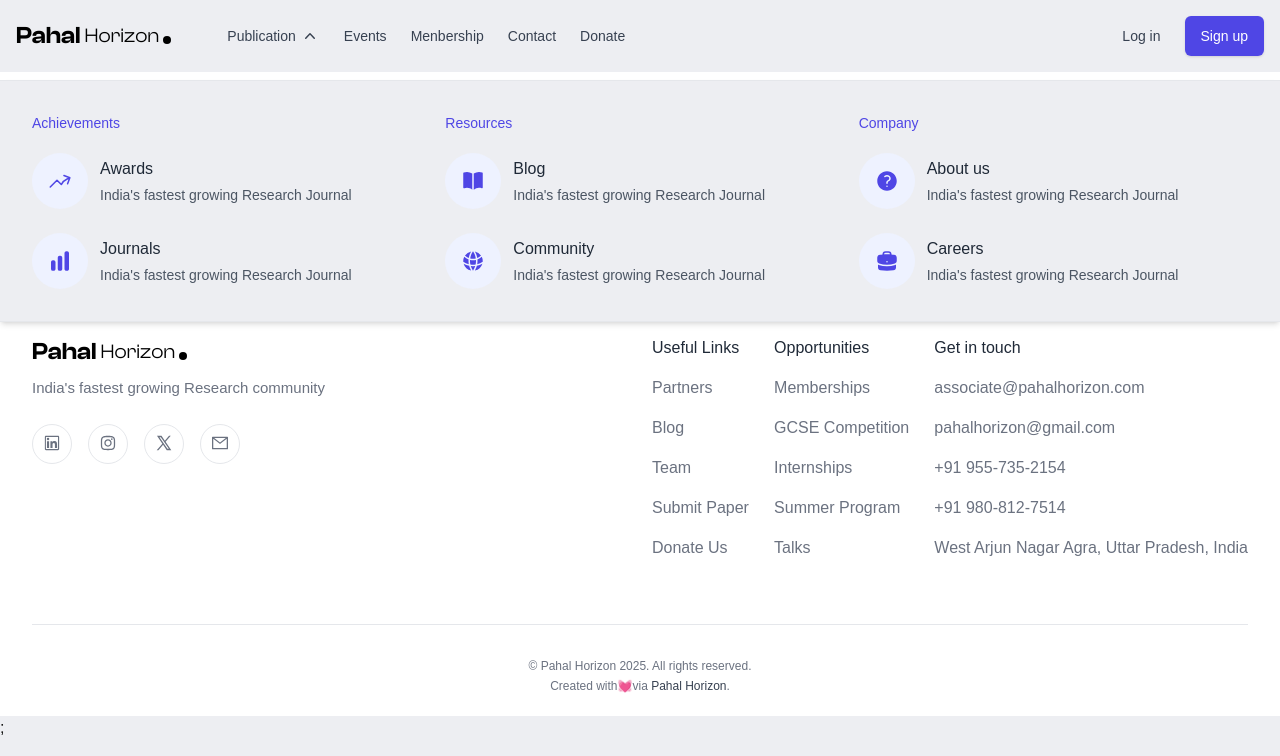
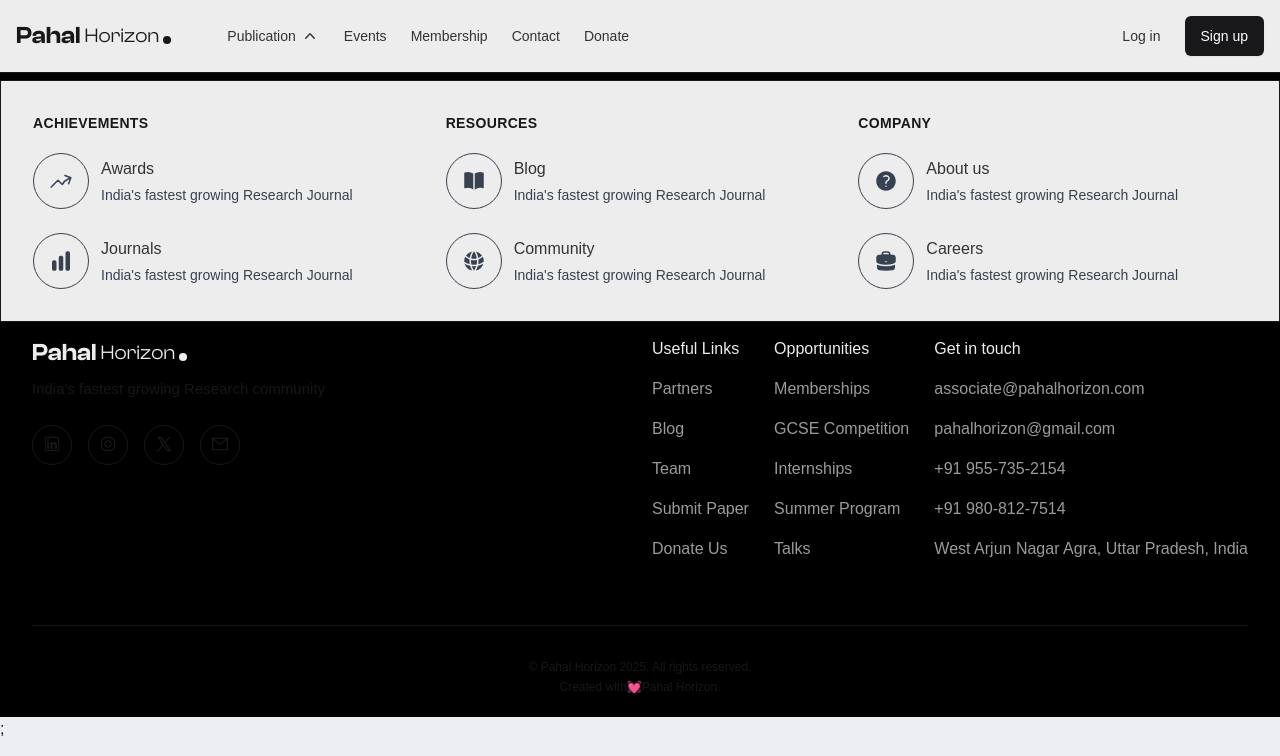
Before and after one commit to abhay-on-git/Pahal-Horizon, a Next.js app: page /footer in a window 1280 px wide. Both pictures are taken after a click on the button "Publication". Shown: the top 756 px of the page. Built offline with nearby package versions, Linux system fonts and the light colour scheme.

Commit message:
changed-theme

```diff
--- a/app/(sections)/about/page.tsx
+++ b/app/(sections)/about/page.tsx
@@ -27,11 +27,11 @@
           whileInView={{ opacity: 1, y: 0 }}
           transition={{ duration: 0.8}}
           className="max-w-xl px-4 space-y-3 mt-6 sm:px-0 md:mt-0 lg:max-w-2xl">
-            <h3 className="text-indigo-600 font-semibold">Pahal Horizon</h3>
-            <p className="text-gray-800 text-3xl font-semibold sm:text-4xl">
+            <h3 className="text-primary font-semibold">Pahal Horizon</h3>
+            <p className="text-gray text-3xl font-semibold sm:text-4xl">
               India&apos;s fastest growing Research community
             </p>
-            <p className="mt-3 text-gray-600">
+            <p className="mt-3 text-gray">
               Join a thriving community of scholars dedicated to advancing
               research through global collaboration, innovation, and meaningful
               connections. Engage with leading minds, share groundbreaking
@@ -40,7 +40,7 @@
             </p>
             <Link
               href="#"
-              className="inline-flex gap-x-1 items-center text-indigo-600 hover:text-indigo-500 duration-150 font-medium"
+              className="inline-flex gap-x-1 items-center text-primary hover:text-secondary duration-150 font-medium"
             >
               Learn more
               <svg
--- a/app/(sections)/footer/page.tsx
+++ b/app/(sections)/footer/page.tsx
@@ -88,10 +88,10 @@
   ];
 
   return (
-    <div className="w-full pt-8 bg-white">
-      <footer className="text-gray-500 bg-white px-4 py-5 max-w-screen-xl mx-auto md:px-8">
+    <div className="w-full pt-8 bg-black">
+      <footer className="text-gray-500 bg-black px-4 py-5 max-w-screen-xl mx-auto md:px-8">
         <div className="mx-auto mb-16 max-w-md">
-          <strong className="block text-center text-xl font-clash font-semibold text-gray-900 sm:text-3xl">
+          <strong className="block text-center text-xl font-clash font-semibold text-background sm:text-3xl">
             Want us to email you with our latest Journals ?
           </strong>
 
@@ -109,7 +109,7 @@
                 placeholder="john@doe.com"
               />
 
-              <button className="absolute end-1 top-1/2 -translate-y-1/2 rounded-lg bg-blue-600 px-5 py-3 text-sm font-medium text-white transition hover:bg-blue-700">
+              <button className="absolute end-1 top-1/2 -translate-y-1/2 rounded-lg bg-primary px-5 py-3 text-sm font-medium text-background transition hover:bg-secondary">
                 Subscribe
               </button>
             </div>
@@ -119,16 +119,16 @@
           <div className="flex-1">
             <div className="max-w-xs">
               {/* <Image src="" className="w-32" alt={""} /> */}
-              <div className="flex items-center text-black gap-1 justify-start">
+              <div className="flex items-center text-background gap-1 justify-start">
                 <span className="text-3xl sm:text-2xl font-clash font-semibold">
                   Pahal{" "}
                 </span>
                 <span className="text-2xl sm:text-xl font-clash font-medium">
                   Horizon
                 </span>
-                <span className="w-2 h-2 mt-2 rounded-full bg-black"></span>
+                <span className="w-2 h-2 mt-2 rounded-full bg-background"></span>
               </div>
-              <p className="leading-relaxed mt-2 text-[15px]">
+              <p className="leading-relaxed mt-2 text-[15px] text-gray-400">
                 India&apos;s fastest growing Research community
               </p>
             </div>
@@ -163,12 +163,12 @@
           <div className="flex-1 mt-10 space-y-6 items-center justify-between sm:flex md:space-y-0 md:mt-0">
             {footerNavs.map((item, idx) => (
               <ul className="space-y-4" key={idx}>
-                <h4 className="text-gray-800 font-medium">{item.label}</h4>
+                <h4 className="text-background font-medium">{item.label}</h4>
                 {item.items.map((el, idx) => (
                   <li key={idx}>
                     <a
                       href={el.href}
-                      className="hover:underline hover:text-indigo-600"
+                      className="hover:underline text-[#ffffff9b] hover:text-background font-normal"
                     >
                       {el.name}
                     </a>
@@ -185,14 +185,13 @@
             Created with
             <a
               href="#"
-              className="text-gray-700 transition hover:text-gray-700/75"
+              className="text-gray-700 transition hover:text-gray"
             >
               💓
             </a>
-            via{" "}
             <a
               href="#"
-              className="text-gray-700 transition hover:text-gray-700/75"
+              className="text-gray-700 transition hover:text-gray"
             >
               Pahal Horizon
             </a>
--- a/app/(sections)/initiatives/page.tsx
+++ b/app/(sections)/initiatives/page.tsx
@@ -1,7 +1,7 @@
 "use client";
 import Image from "next/image";
 import React from "react";
-import { Carousel, Card } from "@/components/ui/apple-cards-carousel";
+import { Carousel, Card } from "@/components/ui/cards-carousel";
 
 export default function Initiatives() {
   const cards = data.map((card, index) => (
--- a/app/page.tsx
+++ b/app/page.tsx
@@ -4,7 +4,7 @@
 // import { useRouter } from "next/navigation";
 // import { useEffect, useState } from "react";
 
-const Home = dynamic(() => import("./(sections)/home/page"), { ssr: false });
+const Home = dynamic(() => import("./(sections)/hero/page"), { ssr: false });
 const About = dynamic(() => import("./(sections)/about/page"), { ssr: false });
 const LogoGrid = dynamic(() => import("./(sections)/logoGrid/page"), {
   ssr: false,
--- a/components/VideoPopup.tsx
+++ b/components/VideoPopup.tsx
@@ -40,7 +40,7 @@
           height={580}
         />
         <button
-          className="absolute w-16 h-16 rounded-full inset-0 m-auto duration-150 bg-blue-500 hover:bg-blue-600 ring-offset-2 focus:ring text-white"
+          className="absolute w-16 h-16 rounded-full inset-0 m-auto duration-150 bg-primary hover:bg-secondary ring-offset-2 focus:ring text-background"
           onClick={() => setVideoPopUp(true)}
         >
           <svg
@@ -63,7 +63,7 @@
           ></div>
           <div className="relative px-4 max-w-4xl w-full">
             <button
-              className="w-12 h-12 mb-5 rounded-full duration-150 bg-gray-800 hover:bg-gray-700 text-white"
+              className="w-12 h-12 mb-5 rounded-full duration-150 bg-gray-800 hover:bg-gray-700 text-background"
               onClick={() => setVideoPopUp(false)}
             >
               <svg
--- a/components/ui/Navbar.tsx
+++ b/components/ui/Navbar.tsx
@@ -14,7 +14,7 @@
   navs: NavItem[]; // Array of NavItems
 }
 
-const dropdownNavs:DropdownNav[] = [
+const dropdownNavs: DropdownNav[] = [
   {
     label: "Achievements",
     navs: [
@@ -106,7 +106,7 @@
             className="w-6 h-6"
           >
             <path
-              fill-rule="evenodd"
+              fillRule="evenodd"
               d="M2.25 12c0-5.385 4.365-9.75 9.75-9.75s9.75 4.365 9.75 9.75-4.365 9.75-9.75 9.75S2.25 17.385 2.25 12zm11.378-3.917c-.89-.777-2.366-.777-3.255 0a.75.75 0 01-.988-1.129c1.454-1.272 3.776-1.272 5.23 0 1.513 1.324 1.513 3.518 0 4.842a3.75 3.75 0 01-.837.552c-.676.328-1.028.774-1.028 1.152v.75a.75.75 0 01-1.5 0v-.75c0-1.279 1.06-2.107 1.875-2.502.182-.088.351-.199.503-.331.83-.727.83-1.857 0-2.584zM12 18a.75.75 0 100-1.5.75.75 0 000 1.5z"
               clipRule="evenodd"
             />
@@ -125,7 +125,7 @@
             className="w-6 h-6"
           >
             <path
-              fill-rule="evenodd"
+              fillRule="evenodd"
               d="M7.5 5.25a3 3 0 013-3h3a3 3 0 013 3v.205c.933.085 1.857.197 2.774.334 1.454.218 2.476 1.483 2.476 2.917v3.033c0 1.211-.734 2.352-1.936 2.752A24.726 24.726 0 0112 15.75c-2.73 0-5.357-.442-7.814-1.259-1.202-.4-1.936-1.541-1.936-2.752V8.706c0-1.434 1.022-2.7 2.476-2.917A48.814 48.814 0 017.5 5.455V5.25zm7.5 0v.09a49.488 49.488 0 00-6 0v-.09a1.5 1.5 0 011.5-1.5h3a1.5 1.5 0 011.5 1.5zm-3 8.25a.75.75 0 100-1.5.75.75 0 000 1.5z"
               clipRule="evenodd"
             />
@@ -156,7 +156,7 @@
       navs: dropdownNavs,
     },
     { title: "Events", path: "javascript:void(0)", isDrapdown: false },
-    { title: "Menbership", path: "javascript:void(0)", isDrapdown: false },
+    { title: "Membership", path: "javascript:void(0)", isDrapdown: false },
     { title: "Contact", path: "javascript:void(0)", isDrapdown: false },
     { title: "Donate", path: "javascript:void(0)", isDrapdown: false },
   ];
@@ -191,7 +191,7 @@
   return (
     <>
       <nav
-        className={`fixed top-0 z-50 bg-[#edeef2] w-full md:sticky md:text-sm md:border-none ${
+        className={`fixed top-0 z-50 bg-background border-b border-gray-200 w-full md:sticky md:text-sm ${
           state ? "shadow-lg rounded-b-xl md:shadow-none" : ""
         }`}
       >
@@ -204,19 +204,19 @@
                 height={50}
                 alt="Float UI logo"
               /> */}
-              <div className="flex items-center text-black gap-1 justify-start">
+              <div className="flex items-center text-primary gap-1 justify-start">
                 <span className="text-3xl sm:text-2xl font-clash font-semibold">
                   Pahal{" "}
                 </span>
                 <span className="text-2xl sm:text-xl font-clash font-medium">
                   Horizon
                 </span>
-                <span className="w-2 h-2 mt-2 rounded-full bg-black"></span>
+                <span className="w-2 h-2 mt-2 rounded-full bg-primary"></span>
               </div>
             </a>
             <div className="md:hidden">
               <button
-                className="text-gray-500 hover:text-gray-800"
+                className="text-gray hover:text-primary transition-colors"
                 onClick={() => setState(!state)}
               >
                 {state ? (
@@ -227,7 +227,7 @@
                     fill="currentColor"
                   >
                     <path
-                      fill-rule="evenodd"
+                      fillRule="evenodd"
                       d="M4.293 4.293a1 1 0 011.414 0L10 8.586l4.293-4.293a1 1 0 111.414 1.414L11.414 10l4.293 4.293a1 1 0 01-1.414 1.414L10 11.414l-4.293 4.293a1 1 0 01-1.414-1.414L8.586 10 4.293 5.707a1 1 0 010-1.414z"
                       clipRule="evenodd"
                     />
@@ -240,7 +240,7 @@
                     className="w-6 h-6"
                   >
                     <path
-                      fill-rule="evenodd"
+                      fillRule="evenodd"
                       d="M3 6.75A.75.75 0 013.75 6h16.5a.75.75 0 010 1.5H3.75A.75.75 0 013 6.75zM3 12a.75.75 0 01.75-.75h16.5a.75.75 0 010 1.5H3.75A.75.75 0 013 12zm8.25 5.25a.75.75 0 01.75-.75h8.25a.75.75 0 010 1.5H12a.75.75 0 01-.75-.75z"
                       clipRule="evenodd"
                     />
@@ -260,8 +260,8 @@
                   <li key={idx}>
                     {item.isDrapdown ? (
                       <button
-                        className="w-full flex items-center justify-between gap-1 text-gray-700 hover:text-indigo-600"
-                        onClick={() =>
+                        className="w-full flex items-center justify-between gap-1 text-text hover:text-primary transition-colors font-medium"
+                        onMouseEnter={() =>
                           setDrapdownState({
                             idx,
                             isActive: !drapdownState.isActive,
@@ -277,7 +277,7 @@
                             className="w-5 h-5"
                           >
                             <path
-                              fill-rule="evenodd"
+                              fillRule="evenodd"
                               d="M14.77 12.79a.75.75 0 01-1.06-.02L10 8.832 6.29 12.77a.75.75 0 11-1.08-1.04l4.25-4.5a.75.75 0 011.08 0l4.25 4.5a.75.75 0 01-.02 1.06z"
                               clipRule="evenodd"
                             />
@@ -290,7 +290,7 @@
                             className="w-5 h-5"
                           >
                             <path
-                              fill-rule="evenodd"
+                              fillRule="evenodd"
                               d="M5.23 7.21a.75.75 0 011.06.02L10 11.168l3.71-3.938a.75.75 0 111.08 1.04l-4.25 4.5a.75.75 0 01-1.08 0l-4.25-4.5a.75.75 0 01.02-1.06z"
                               clipRule="evenodd"
                             />
@@ -300,7 +300,7 @@
                     ) : (
                       <a
                         href={item.path}
-                        className="block text-gray-700 hover:text-indigo-600"
+                        className="block text-text hover:text-primary transition-colors font-medium"
                       >
                         {item.title}
                       </a>
@@ -308,11 +308,19 @@
                     {item.isDrapdown &&
                     drapdownState.idx == idx &&
                     drapdownState.isActive ? (
-                      <div className="mt-6 bg-[#edeef2] z-50 inset-x-0 top-20 w-full md:absolute md:border-y md:shadow-md md:mt-0">
+                      <div
+                        onMouseLeave={() =>
+                          setDrapdownState({
+                            idx,
+                            isActive: !drapdownState.isActive,
+                          })
+                        }
+                        className="mt-6 bg-background border-t border-gray-200 z-50 inset-x-0 top-20 w-full md:absolute md:border md:shadow-lg md:mt-0"
+                      >
                         <ul className="max-w-screen-xl mx-auto grid items-center gap-6 md:p-8 md:grid-cols-2 lg:grid-cols-3">
                           {(item?.navs || []).map((dropdownItem, idx) => (
                             <li key={idx}>
-                              <p className="text-indigo-600 text-sm">
+                              <p className="text-primary text-sm font-semibold uppercase tracking-wide">
                                 {dropdownItem.label}
                               </p>
                               <ul className="mt-5 space-y-6">
@@ -322,14 +330,14 @@
                                       href={navItem.path}
                                       className="flex gap-3 items-center"
                                     >
-                                      <div className="w-12 h-12 rounded-full bg-indigo-50 text-indigo-600 flex items-center justify-center duration-150 group-hover:bg-indigo-600 group-hover:text-white md:w-14 md:h-14">
+                                      <div className="w-12 h-12 rounded-full bg-background border border-gray-200 text-gray flex items-center justify-center duration-200 group-hover:bg-primary group-hover:text-white group-hover:border-primary md:w-14 md:h-14">
                                         {navItem.icon}
                                       </div>
                                       <div>
-                                        <span className="text-gray-800 duration-200 group-hover:text-indigo-600 text-sm font-medium md:text-base">
+                                        <span className="text-text duration-200 group-hover:text-primary text-sm font-medium md:text-base">
                                           {navItem.title}
                                         </span>
-                                        <p className="text-sm text-gray-600 group-hover:text-gray-800 mt-1">
+                                        <p className="text-sm text-gray group-hover:text-text mt-1">
                                           {navItem.desc}
                                         </p>
                                       </div>
@@ -351,7 +359,7 @@
                 <li>
                   <a
                     href="javascript:void(0)"
-                    className="block py-3 text-nowrap text-center text-gray-700 hover:text-indigo-600 border rounded-lg md:border-none"
+                    className="block py-3 text-nowrap text-center text-text hover:text-primary border border-gray-200 hover:border-primary rounded-lg md:border-none transition-colors font-medium"
                   >
                     Log in
                   </a>
@@ -359,7 +367,7 @@
                 <li>
                   <a
                     href="javascript:void(0)"
-                    className="block py-3 px-4 text-nowrap font-medium text-center text-white bg-indigo-600 hover:bg-indigo-500 active:bg-indigo-700 active:shadow-none rounded-md shadow md:inline"
+                    className="block py-3 px-4 text-nowrap font-medium text-center text-white bg-primary hover:bg-secondary active:bg-secondary transition-colors rounded-md shadow-sm md:inline"
                   >
                     Sign up
                   </a>
@@ -371,8 +379,8 @@
       </nav>
       {state ? (
         <div
-          className="z-30 fixed top-0 w-screen h-screen bg-black/20 backdrop-blur-sm md:hidden"
-          onClick={() => setState(false)}
+          className="z-30 fixed top-0 w-screen h-screen bg-secondary/20 backdrop-blur-sm md:hidden"
+          onMouseEnter={() => setState(false)}
         ></div>
       ) : (
         ""
--- a/tailwind.config.ts
+++ b/tailwind.config.ts
@@ -9,8 +9,13 @@
   theme: {
     extend: {
       colors: {
-        background: "var(--background)",
-        foreground: "var(--foreground)",
+        primary: '#18181b',
+    secondary: "#0a0a0a",
+    background: "#ededed",
+    gray: '#374151',
+    text: "#333333",
+    error: "#ff4d4f",
+    success: "#52c41a",
       },
       fontFamily: {
         clash: ["Clash Display", "sans-serif"], // Add Clash Display
```
Also changed, not shown: app/(sections)/hero/page.tsx (renamed from app/(sections)/home/page.tsx, +6 -6 lines), app/(sections)/team/page.tsx (+6 -6 lines), components/ui/cards-carousel.tsx (renamed from components/ui/apple-cards-carousel.tsx), 1 other file (tests, documents, lock files or other folders).
